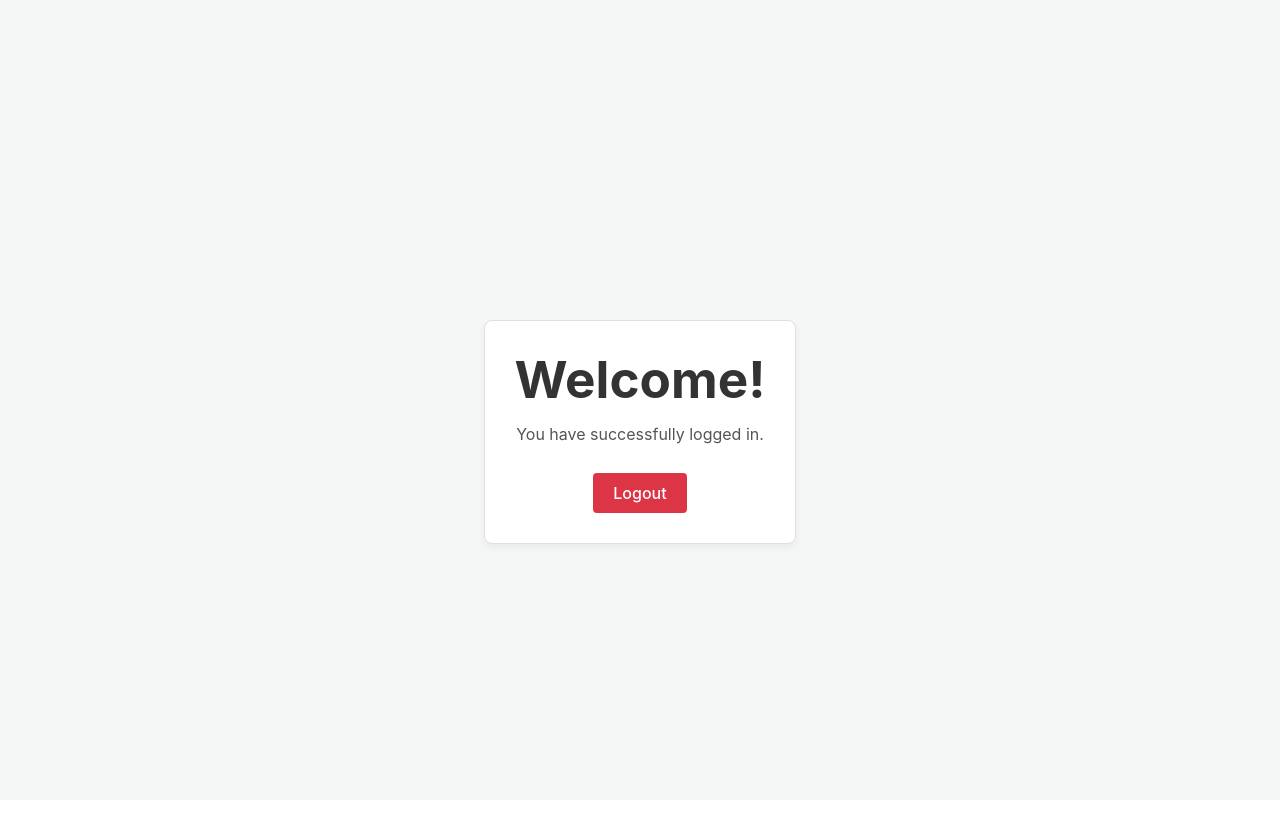
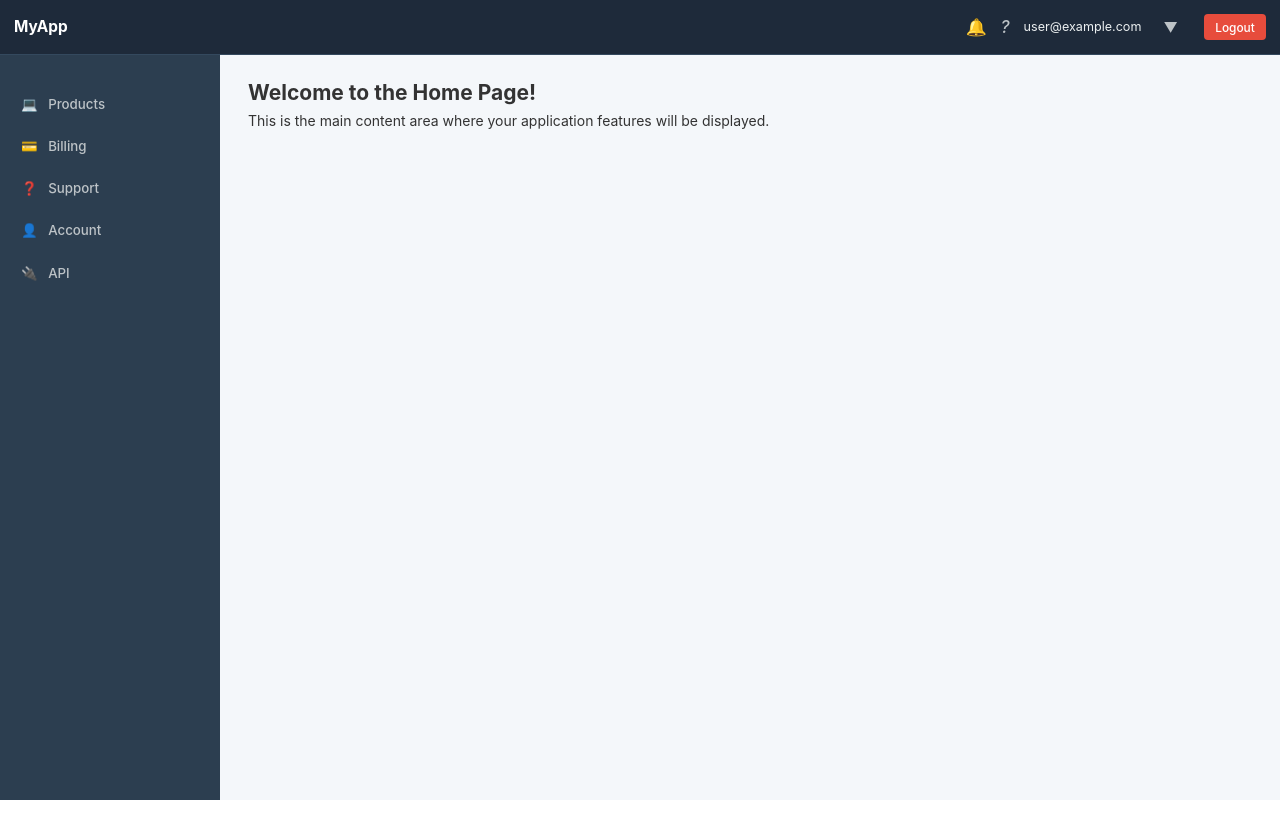
Before and after one commit to phong12a5/ZaloBackupRestoreBE, a Vue app in the folder frontend/: page /home in a window 1280 px wide. After the commit the page ends 800 px from the top, so only its background shows below. Built offline with nearby package versions, Linux system fonts and the light colour scheme; sample sign-in values are in the browser's storage.

Commit message:
Simple UI

```diff
--- a/frontend/src/App.vue
+++ b/frontend/src/App.vue
@@ -10,12 +10,10 @@
 
 <style scoped>
 #app-container {
-  min-height: 100vh; /* Ensure container takes full viewport height */
+  min-height: 100vh;
+  width: 100%; /* Ensure it takes full width */
   display: flex;
   flex-direction: column;
-  align-items: center; /* Center content horizontally */
-  justify-content: center; /* Center content vertically for login/register */
-  padding: 20px;
   box-sizing: border-box;
 }
 </style>
--- a/frontend/src/components/Home.vue
+++ b/frontend/src/components/Home.vue
@@ -1,60 +1,74 @@
 <template>
-  <div class="home-container">
-    <h1>Welcome!</h1>
-    <p>You have successfully logged in.</p>
-    <!-- Add more content for your home page here -->
-    <button @click="logout">Logout</button> <!-- Optional logout button -->
+  <div class="home-layout">
+    <!-- TopNavbar needs to emit an event to toggle sidebar visibility -->
+    <TopNavbar />
+    <div class="main-container">
+      <!-- LeftSidebar needs to react to the toggle event/state -->
+      <LeftSidebar />
+      <main class="content-area">
+        <!-- Add a container for better content structure/padding -->
+        <div class="content-wrapper">
+          <h2>Welcome to the Home Page!</h2>
+          <p>This is the main content area where your application features will be displayed.</p>
+          <!-- Your main application content goes here -->
+        </div>
+      </main>
+    </div>
   </div>
 </template>
 
 <script setup lang="ts">
-import { useRouter } from 'vue-router';
+import TopNavbar from './TopNavbar.vue';
+import LeftSidebar from './LeftSidebar.vue';
 
-const router = useRouter();
-
-const logout = () => {
-  // Clear authentication and refresh tokens
-  localStorage.removeItem('authToken');
-  localStorage.removeItem('refreshToken');
-  // Redirect to login page
-  router.push('/login');
-};
+// Need state management (e.g., Pinia/Vuex) or provide/inject
+// to handle sidebar visibility toggle between TopNavbar and LeftSidebar.
 </script>
 
 <style scoped>
-.home-container {
-  max-width: 600px;
-  margin: 50px auto;
-  padding: 30px;
-  text-align: center;
-  border: 1px solid #e0e0e0;
-  border-radius: 8px;
-  background-color: #fff;
-  box-shadow: 0 4px 8px rgba(0, 0, 0, 0.05);
+.home-layout {
+  display: flex;
+  flex-direction: column;
+  height: 100vh;
+  overflow: hidden;
 }
 
-h1 {
-  color: #333;
-  margin-bottom: 15px;
+.main-container {
+  display: flex;
+  flex-grow: 1;
+  overflow: hidden; /* Changed from hidden to auto if sidebar might overlay */
+  position: relative; /* Needed for absolute positioning of sidebar on mobile */
 }
 
-p {
-  color: #555;
-  margin-bottom: 25px;
+.content-area {
+  flex-grow: 1;
+  overflow-y: auto;
+  background-color: #f4f7fa; /* Match body background or use #fff */
+  transition: margin-left 0.3s ease; /* Animate margin when sidebar hides (desktop) */
 }
 
-button {
-  padding: 10px 20px;
-  background-color: #dc3545; /* Red for logout */
-  color: white;
-  border: none;
-  border-radius: 4px;
-  cursor: pointer;
-  font-size: 16px;
-  transition: background-color 0.3s ease;
+.content-wrapper {
+  padding: 1.5rem 2rem; /* Add padding to content */
+  max-width: 1200px; /* Optional: Max width for content */
+  margin: 0 auto; /* Center content */
 }
 
-button:hover {
-  background-color: #c82333;
+/* Responsive adjustments for content area when sidebar hides */
+@media (max-width: 768px) {
+  .content-area {
+    margin-left: 0; /* No margin needed when sidebar is absolute/hidden */
+  }
 }
+
+/* Example: If sidebar is NOT absolutely positioned on desktop but hides */
+/* You would need a class on main-container when sidebar is hidden */
+/*
+.main-container.sidebar-hidden .content-area {
+  margin-left: 0;
+}
+.main-container.sidebar-hidden .left-sidebar {
+  width: 0;
+  overflow: hidden;
+}
+*/
 </style>
--- /dev/null
+++ b/frontend/src/components/LeftSidebar.vue
@@ -0,0 +1,99 @@
+<template>
+  <aside :class="['left-sidebar', { 'is-hidden': !isSidebarVisible }]">
+    <div class="sidebar-header">
+      <!-- Optional header/logo -->
+    </div>
+    <ul>
+      <!-- Add icons using an icon library -->
+      <li><a href="#"><i class="icon-server"></i> Products</a></li>
+      <li><a href="#"><i class="icon-billing"></i> Billing</a></li>
+      <li><a href="#"><i class="icon-support"></i> Support</a></li>
+      <li><a href="#"><i class="icon-account"></i> Account</a></li>
+      <li><a href="#"><i class="icon-api"></i> API</a></li>
+      <!-- Add more Vultr-like menu items -->
+    </ul>
+  </aside>
+</template>
+
+<script setup lang="ts">
+import { ref } from 'vue'; // Assuming you might control visibility via props/events later
+
+// Placeholder state - in a real app, this would likely be managed globally (Vuex/Pinia)
+// or passed via props/events triggered by the TopNavbar toggle.
+const isSidebarVisible = ref(true);
+
+// Placeholder for icons - replace with actual icons
+</script>
+
+<style scoped>
+.left-sidebar {
+  width: 220px; /* Slightly wider like Vultr */
+  background-color: #2c3e50; /* Vultr sidebar dark blue/gray */
+  color: #fff;
+  padding: 1rem 0; /* More vertical padding, less horizontal */
+  height: calc(100vh - 55px); /* Full height minus top navbar (updated height) */
+  overflow-y: auto;
+  transition: transform 0.3s ease, width 0.3s ease; /* Smooth transition for hiding */
+  flex-shrink: 0; /* Prevent sidebar from shrinking */
+}
+
+.sidebar-header {
+  padding: 0 1rem 1rem 1rem;
+  /* Style for logo/header if needed */
+}
+
+ul {
+  list-style: none;
+  padding: 0;
+  margin: 0;
+}
+
+li a {
+  color: #bdc3c7; /* Lighter gray text */
+  text-decoration: none;
+  display: flex; /* Use flex for icon alignment */
+  align-items: center;
+  padding: 0.75rem 1.5rem; /* Adjust padding */
+  font-size: 0.95rem;
+  white-space: nowrap; /* Prevent text wrapping */
+}
+
+li a:hover {
+  color: #fff;
+  background-color: #34495e; /* Slightly lighter background on hover */
+}
+
+li a i {
+  margin-right: 0.8rem; /* Space between icon and text */
+  width: 1.2em; /* Ensure icons align nicely */
+  text-align: center;
+}
+
+/* Placeholder icons */
+.icon-server::before { content: '💻'; }
+.icon-billing::before { content: '💳'; }
+.icon-support::before { content: '❓'; }
+.icon-account::before { content: '👤'; }
+.icon-api::before { content: '🔌'; }
+
+/* Responsive: Hide sidebar */
+@media (max-width: 768px) {
+  .left-sidebar {
+    position: absolute; /* Take out of flow */
+    left: 0;
+    top: 55px; /* Position below navbar */
+    z-index: 1000; /* Ensure it's above content */
+    transform: translateX(-100%); /* Hide off-screen */
+    height: calc(100vh - 55px);
+  }
+
+  .left-sidebar.is-hidden {
+     transform: translateX(-100%);
+  }
+
+  /* Add a class (e.g., .sidebar-visible) controlled by JS to show it */
+  /* .left-sidebar.sidebar-visible { */
+  /*   transform: translateX(0); */
+  /* } */
+}
+</style>
--- /dev/null
+++ b/frontend/src/components/TopNavbar.vue
@@ -0,0 +1,137 @@
+<template>
+  <nav class="top-navbar">
+    <div class="navbar-brand">
+      <!-- Placeholder for a burger menu icon on small screens -->
+      <button class="menu-toggle" aria-label="Toggle menu">☰</button>
+      <!-- Vultr uses an SVG logo, replace with yours -->
+      <span class="brand-text">MyApp</span>
+    </div>
+    <div class="navbar-menu">
+      <!-- Add Vultr-like icons/links here (e.g., using an icon library) -->
+      <a href="#" class="navbar-item icon-link" aria-label="Notifications"><i class="icon-bell"></i></a>
+      <a href="#" class="navbar-item icon-link" aria-label="Help"><i class="icon-question"></i></a>
+      <div class="navbar-item account-info">
+        <span class="account-name">user@example.com</span>
+        <button class="account-dropdown" aria-label="Account options">▼</button>
+        <button @click="logout" class="logout-button">Logout</button>
+      </div>
+    </div>
+  </nav>
+</template>
+
+<script setup lang="ts">
+import { useRouter } from 'vue-router';
+
+const router = useRouter();
+
+const logout = () => {
+  // Clear authentication tokens (implement this based on your auth logic)
+  localStorage.removeItem('accessToken');
+  localStorage.removeItem('refreshToken');
+  console.log('Logged out');
+  router.push('/login');
+};
+</script>
+
+<style scoped>
+.top-navbar {
+  display: flex;
+  justify-content: space-between;
+  align-items: center;
+  padding: 0 1rem; /* Adjust padding */
+  background-color: #1e2a3a; /* Vultr dark blue */
+  color: #fff;
+  height: 55px; /* Vultr's approx height */
+  border-bottom: 1px solid #34495e; /* Slightly lighter border */
+}
+
+.navbar-brand {
+  display: flex;
+  align-items: center;
+}
+
+.menu-toggle {
+  display: none; /* Hidden by default, shown on small screens */
+  background: none;
+  border: none;
+  color: #fff;
+  font-size: 1.5rem;
+  margin-right: 0.5rem;
+  padding: 0.2rem 0.5rem;
+}
+
+.brand-text {
+  font-weight: bold;
+  font-size: 1.1rem;
+  color: #fff;
+}
+
+.navbar-menu {
+  display: flex;
+  align-items: center;
+}
+
+.navbar-item {
+  margin-left: 1rem;
+  display: flex;
+  align-items: center;
+}
+
+.icon-link {
+  color: #bdc3c7; /* Light gray for icons */
+  font-size: 1.2rem;
+}
+.icon-link:hover {
+  color: #fff;
+}
+
+/* Placeholder for icons - replace with actual icons */
+.icon-bell::before { content: '🔔'; }
+.icon-question::before { content: '?'; }
+
+.account-info {
+  color: #ecf0f1; /* Lighter text for account */
+}
+
+.account-name {
+  margin-right: 0.5rem;
+  font-size: 0.9rem;
+}
+
+.account-dropdown {
+  background: none;
+  border: none;
+  color: #bdc3c7;
+  margin-right: 0.8rem;
+}
+
+.logout-button {
+  background-color: #e74c3c; /* Red logout button */
+  color: white;
+  border: none;
+  padding: 0.4rem 0.8rem;
+  border-radius: 4px;
+  font-size: 0.85rem;
+}
+.logout-button:hover {
+  background-color: #c0392b;
+}
+
+/* Responsive adjustments */
+@media (max-width: 768px) {
+  .menu-toggle {
+    display: block; /* Show burger menu */
+  }
+  .brand-text {
+    /* Optionally hide brand text on very small screens */
+    /* display: none; */
+  }
+  .account-name {
+    display: none; /* Hide email on small screens */
+  }
+  .navbar-item:not(.account-info) {
+     /* Hide other items like icons if needed */
+     /* display: none; */
+  }
+}
+</style>
--- a/frontend/src/style.css
+++ b/frontend/src/style.css
@@ -9,7 +9,14 @@
 
 html,
 body {
-  height: 100%;
+  height: 100%; /* Ensure html and body take full height */
+  width: 100%; /* Ensure html and body take full width */
+  margin: 0;
+  padding: 0;
+  font-family: -apple-system, BlinkMacSystemFont, "Segoe UI", Roboto, "Helvetica Neue", Arial, sans-serif;
+  background-color: #f4f7fa; /* Light gray/blue background like Vultr's content area */
+  color: #333;
+  font-size: 14px;
 }
 
 :root {
@@ -29,10 +36,11 @@ body {
 
 a {
   font-weight: 500;
-  color: #646cff;
-  text-decoration: inherit;
+  color: #007bff; /* Vultr's primary blue */
+  text-decoration: none;
 }
 a:hover {
+  text-decoration: underline;
   color: #535bf2;
 }
 
@@ -44,10 +52,6 @@ body {
   -webkit-font-smoothing: antialiased;
   -moz-osx-font-smoothing: grayscale;
   margin: 0;
-  display: flex;
-  place-items: center;
-  min-width: 320px;
-  min-height: 100vh;
 }
 
 h1 {
@@ -79,14 +83,10 @@ button:focus-visible {
 }
 
 #app {
-  max-width: 1280px;
-  margin: 0 auto;
-  padding: 2rem;
-  text-align: center;
   height: 100%;
+  width: 100%;
 }
 
-/* Basic input styling (can be overridden) */
 input[type="text"],
 input[type="password"],
 input[type="email"] {
@@ -104,14 +104,12 @@ input:focus {
   box-shadow: 0 0 0 2px rgba(0, 123, 255, 0.25);
 }
 
-/* Utility class for error messages */
 .error-message {
   color: #dc3545;
   font-size: 0.875em;
   margin-top: 5px;
 }
 
-/* Utility class for simple links */
 .link-button {
   background: none;
   border: none;
```
Also changed, not shown: 1 other file (tests, documents, lock files or other folders).
